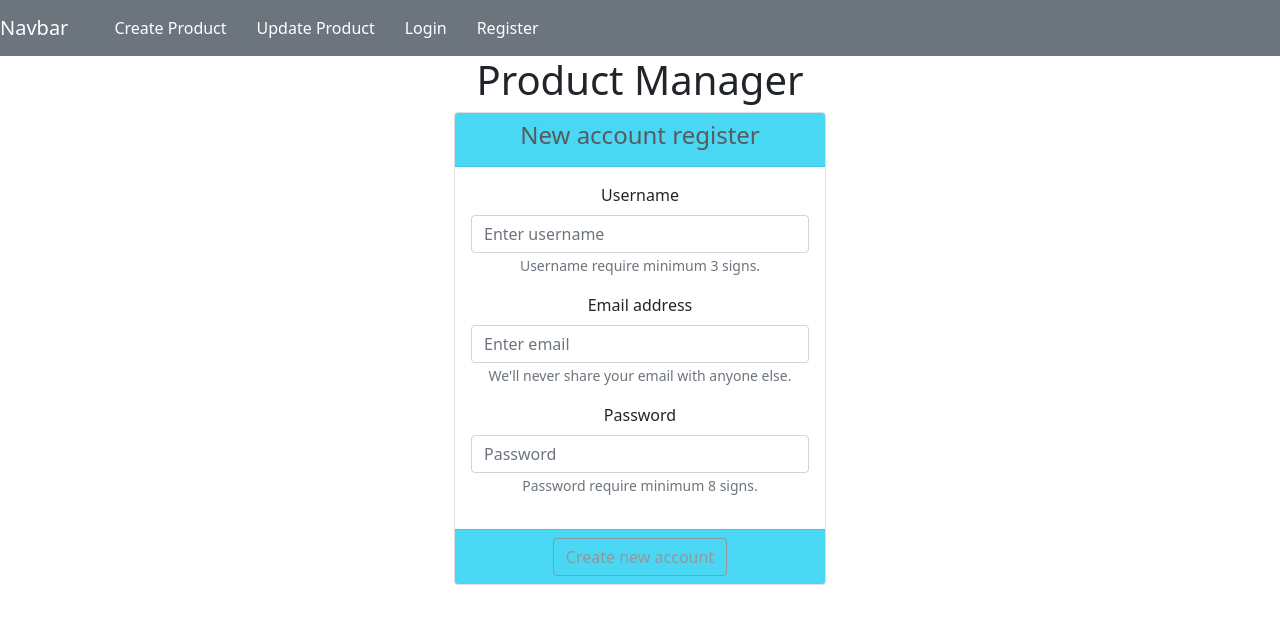
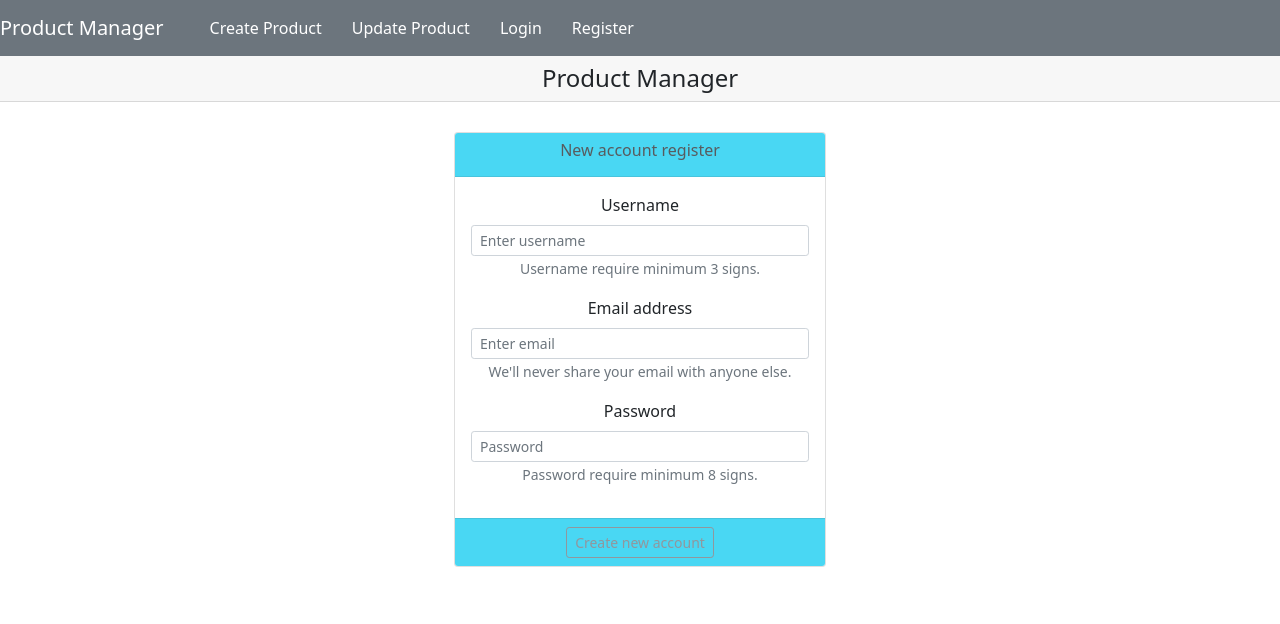
Before and after one commit to RKEndToEnd/Product-Manager-API-React, a React (Create React App) app: page /register in a window 1280 px wide. Shown: the top 624 px of the page. Built offline with nearby package versions, Linux system fonts and the light colour scheme.

Commit message:
styles correction

```diff
--- a/public/index.html
+++ b/public/index.html
@@ -24,7 +24,7 @@
       work correctly both with client-side routing and a non-root public URL.
       Learn how to configure a non-root public URL by running `npm run build`.
     -->
-    <title>React App</title>
+    <title>Product Manager</title>
   </head>
   <body>
     <noscript>You need to enable JavaScript to run this app.</noscript>
--- a/src/App.js
+++ b/src/App.js
@@ -11,7 +11,7 @@ function App() {
         <div className="App">
             <BrowserRouter>
                 <Header/>
-                <h1>Product Manager</h1>
+                <h4 className="card-header">Product Manager</h4>
                 <Routes>
                     <Route path="/login" element={<Login />} />
                     <Route path="/register" element={<Register />} />
--- a/src/Header.js
+++ b/src/Header.js
@@ -5,7 +5,7 @@ function Header() {
     return (
         <div>
             <Navbar bg="secondary" variant="dark">
-                <Navbar.Brand>Navbar</Navbar.Brand>
+                <Navbar.Brand>Product Manager</Navbar.Brand>
                 <Nav className="mr-auto navbar-wrapper">
                     <Link className="text-decoration-none text-white" to="/create">Create Product</Link>
                     <Link className="text-decoration-none text-white" to="/update">Update Product</Link>
--- a/src/Register.js
+++ b/src/Register.js
@@ -26,17 +26,17 @@ function Register() {
     }
 
     return (
-        <div className="d-flex container align-items-center justify-content-center">
+        <div className="d-flex container align-items-center justify-content-center" style={({marginTop: '30px'})}>
             <div className="card col-md-4">
                 <div className="card-header bg-info opacity-75">
-                    <h4>New account register</h4>
+                    <h6>New account register</h6>
                 </div>
                 <div className="card-body">
                     <Form>
                         <Form.Group className="mb-3" controlId="formBasicName">
                             <Form.Label>Username</Form.Label>
                             <Form.Control type="text" value={name} onChange={(e) => setName(e.target.value)}
-                                          placeholder="Enter username"/>
+                                          placeholder="Enter username" size="sm"/>
                             <Form.Text className="text-muted">
                                 Username require minimum 3 signs.
                             </Form.Text>
@@ -45,7 +45,7 @@ function Register() {
                         <Form.Group className="mb-3" controlId="formBasicEmail">
                             <Form.Label>Email address</Form.Label>
                             <Form.Control type="email" value={email} onChange={(e) => setEmail(e.target.value)}
-                                          placeholder="Enter email"/>
+                                          placeholder="Enter email" size="sm"/>
                             <Form.Text className="text-muted">
                                 We'll never share your email with anyone else.
                             </Form.Text>
@@ -54,7 +54,7 @@ function Register() {
                         <Form.Group className="mb-3" controlId="formBasicPassword">
                             <Form.Label>Password</Form.Label>
                             <Form.Control type="password" value={password} onChange={(e) => setPassword(e.target.value)}
-                                          placeholder="Password"/>
+                                          placeholder="Password" size="sm"/>
                             <Form.Text className="text-muted">
                                 Password require minimum 8 signs.
                             </Form.Text>
@@ -62,7 +62,7 @@ function Register() {
                     </Form>
                 </div>
                 <div className="card-footer bg-info opacity-75">
-                    <Button onClick={signUp} variant="outline-secondary" type="submit">
+                    <Button onClick={signUp} variant="outline-secondary" type="submit" size="sm">
                         Create new account
                     </Button>
                 </div>
```
